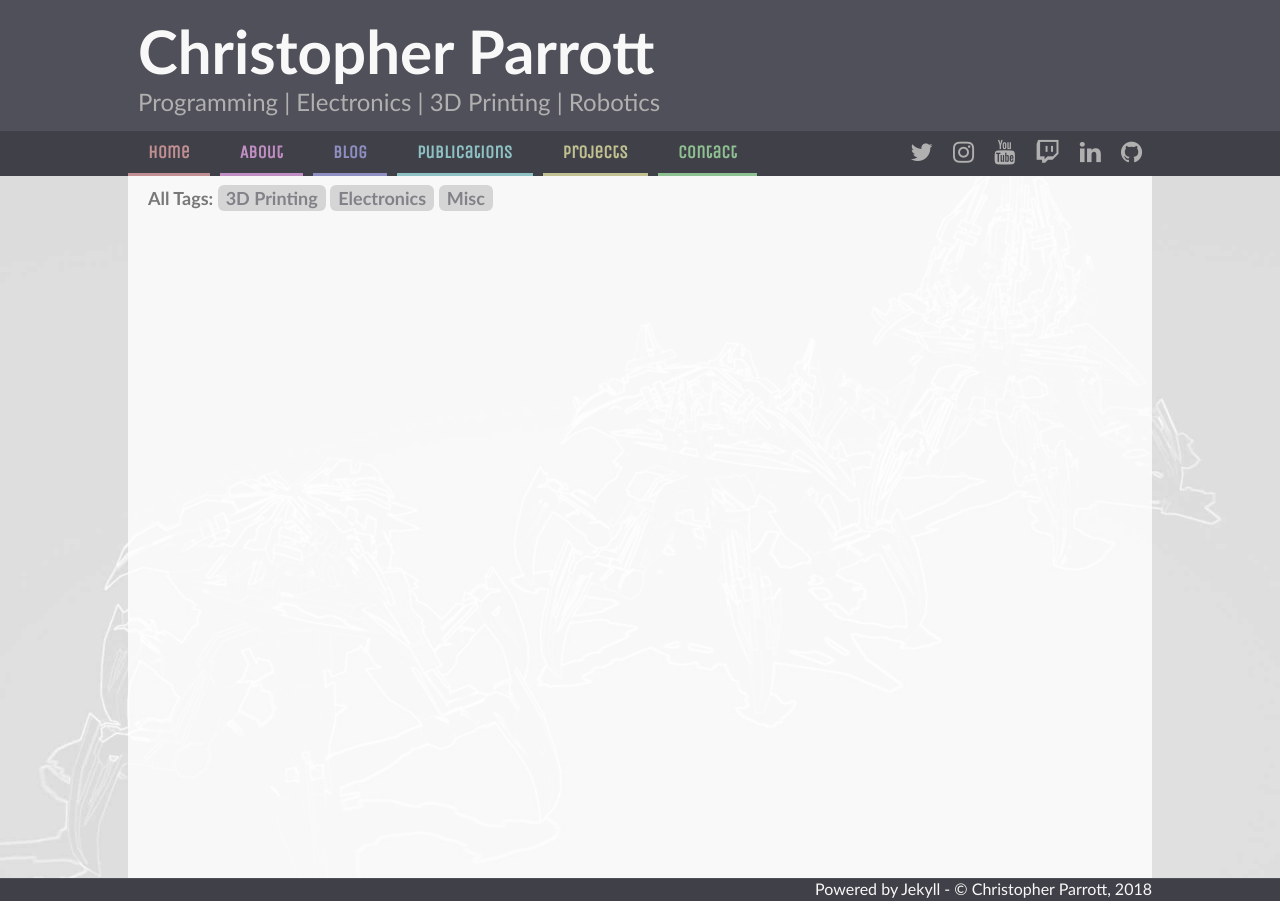
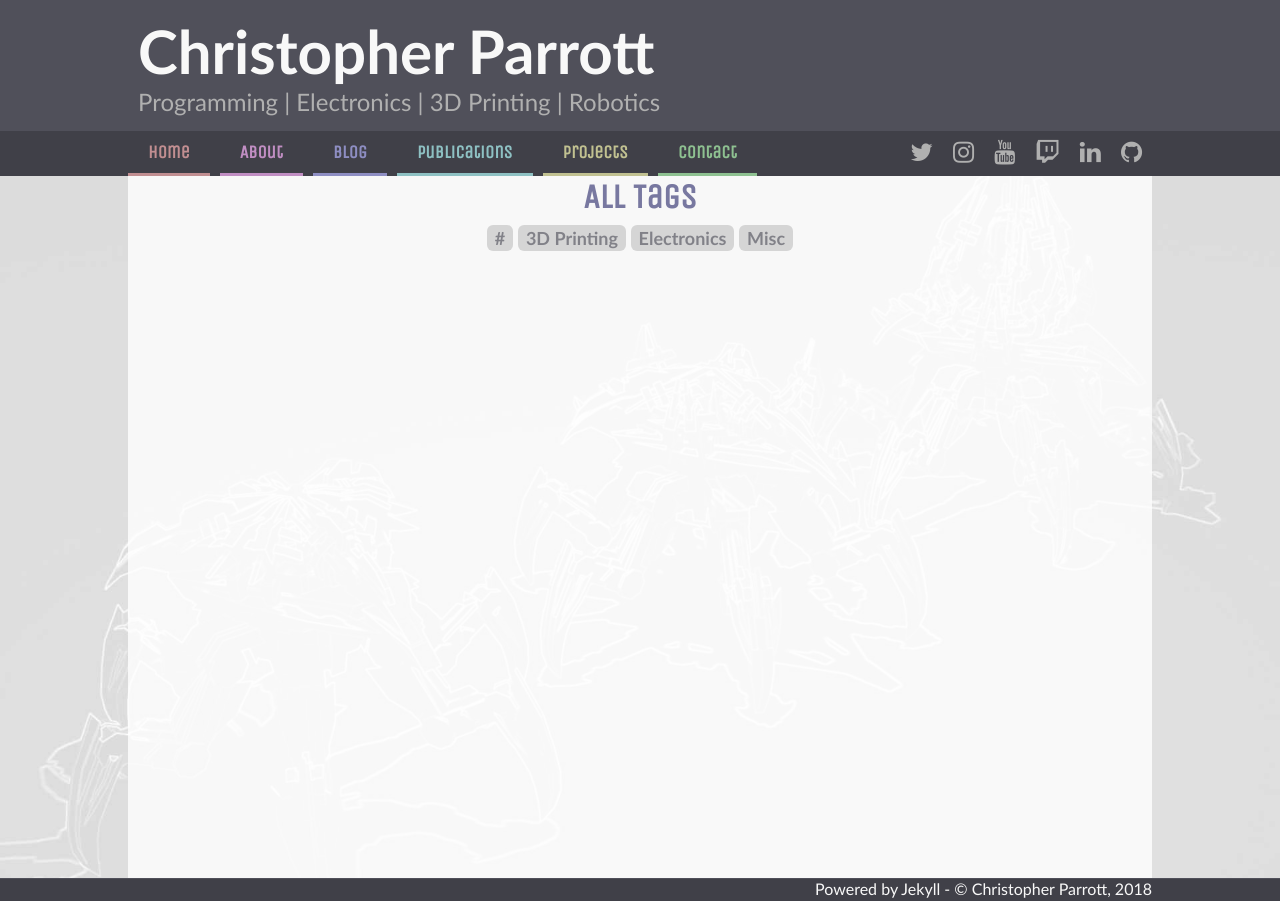
Before and after one commit to christophertmparrott/christophertmparrott.github.io, a Jekyll site: the page built from bloggg/tag.html, in a window 1280 px wide. Built offline with Jekyll 4.4.1, drawn with Linux system fonts in a browser that asks for light colours; some web fonts are replaced.

Commit message:
Changed tags page so they appear at the top

```diff
--- a/bloggg/tag.html
+++ b/bloggg/tag.html
@@ -38,13 +38,13 @@ The following part removes duplicated tags and invalid tags like blank tag.
 The purpose of this snippet is to list all the tags you have in your site.
 =======================
 {% endcomment %}
-<!--<div class="taghead">
-	<h2 class="secE">Tags</h2>
-{% for tag in tags %}
-	<a class="darken" href="#{{tag | slugify}}">{{tag}}</a>
-{% endfor %}
-</div>-->
-
+				<h2>All Tags</h2>
+				<div class="taghead">
+					<a class="tag" href="#">#</a>
+				{% for tag in tags %}
+					<a class="tag" href="#{{tag | slugify}}">{{tag}}</a>
+				{% endfor %}
+				</div>
 
 {% comment %}
 =======================
@@ -73,10 +73,3 @@ The purpose of this snippet is to list all your posts posted with a certain tag.
 					</ul>
 				</div>
 				{% endfor %}
-
-				<div class="tagsection">
-					<b>All Tags: </b>
-				{% for tag in tags %}
-					<a class="tag" href="#{{tag | slugify}}">{{tag}}</a>
-				{% endfor %}
-				</div>
--- a/css/blog.css
+++ b/css/blog.css
@@ -220,6 +220,11 @@ h2, h3, strong {
 	border-bottom-left-radius: 8px;
 }
 
+.taghead {
+	text-align: center;
+	margin-bottom: 20px;
+}
+
 .taglist {
 	display: none;
 }
```
